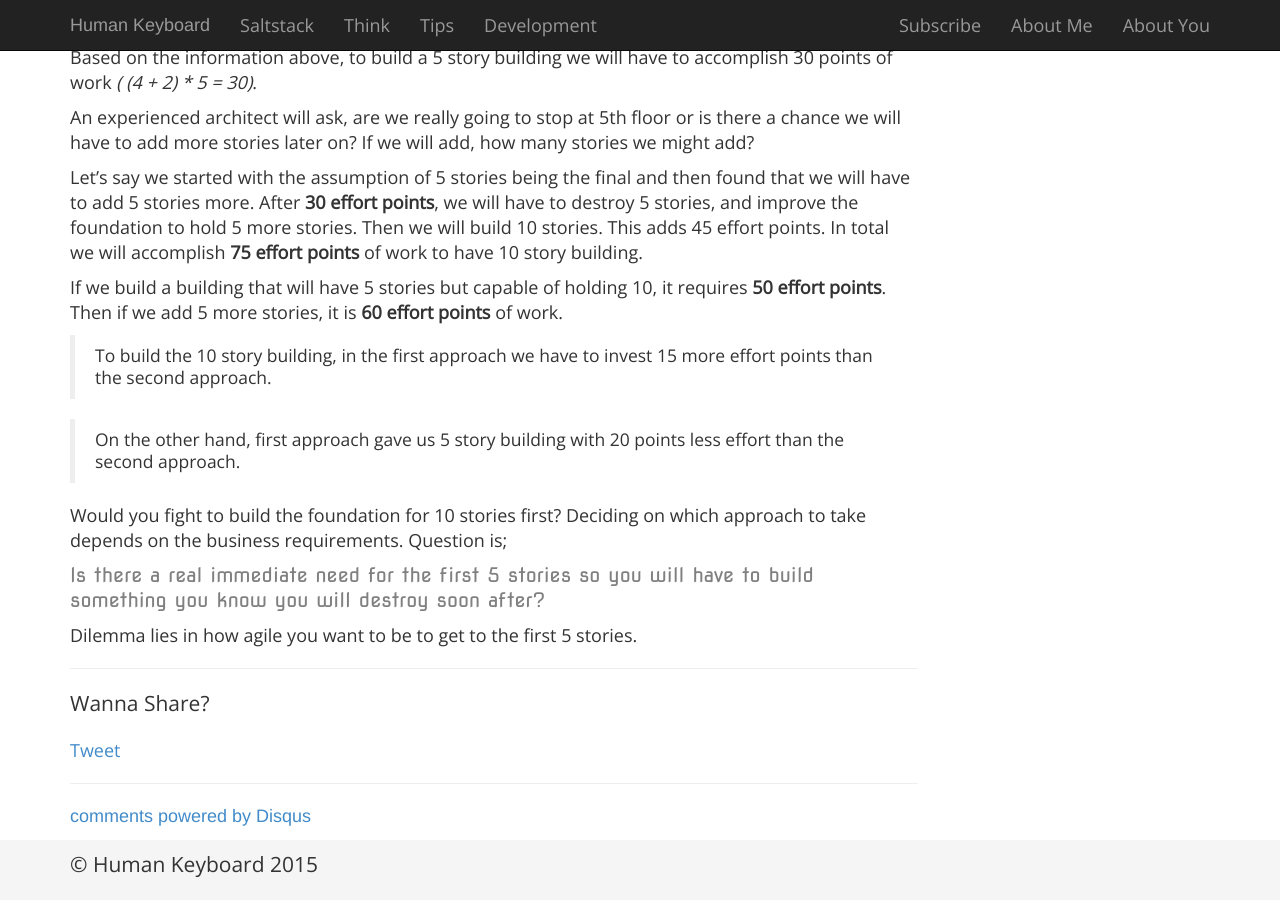
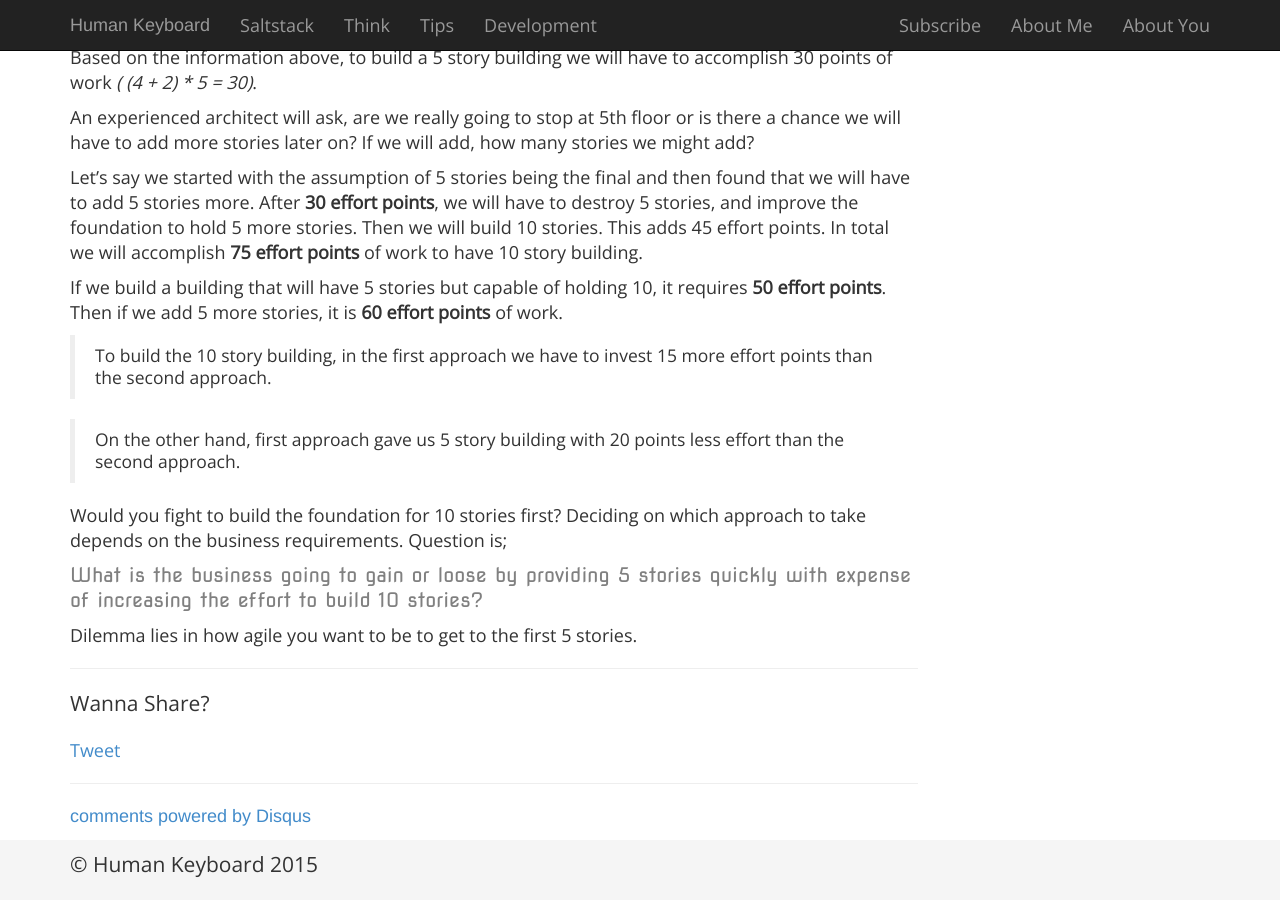
Before and after one commit to ozgurakan/ozgurakan.github.io, a Jekyll site: the page built from _posts/2015-05-12-agile-dilemma.markdown, in a window 1280 px wide and 900 px high, scrolled down 1155 px. Built offline with Jekyll 4.4.1, drawn with Linux system fonts in a browser that asks for light colours; nearby versions of some CDN libraries; Markdown is read by kramdown in place of the engine named in the settings; comment, search, counter and statistics services are not loaded.

Commit message:
highlight change

```diff
--- a/_posts/2015-05-12-agile-dilemma.markdown
+++ b/_posts/2015-05-12-agile-dilemma.markdown
@@ -50,6 +50,6 @@ If we build a building that will have 5 stories but capable of holding 10, it re
 
 Would you fight to build the foundation for 10 stories first? Deciding on which approach to take depends on the business requirements. Question is;
 
-<p class="highlight">Is there a real immediate need for the first 5 stories so you will have to build something you know you will destroy soon after?</p>
+<p class="highlight">What is the business going to gain or loose by providing 5 stories quickly with expense of increasing the effort to build 10 stories?</p>
 
 Dilemma lies in how agile you want to be to get to the first 5 stories.
```
